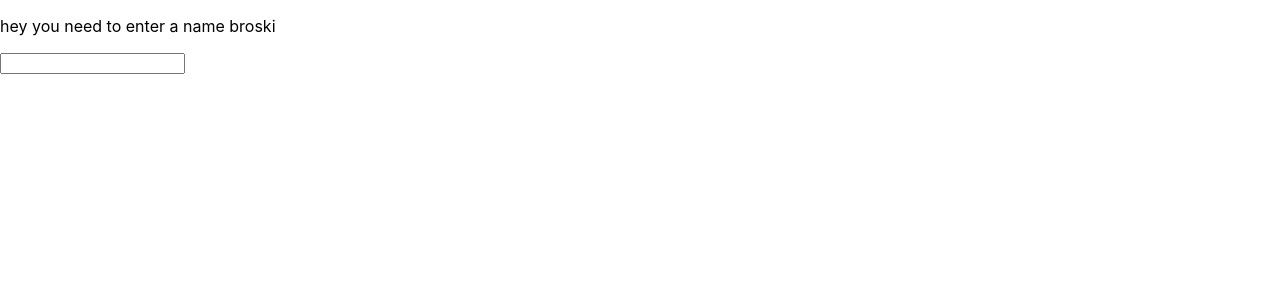
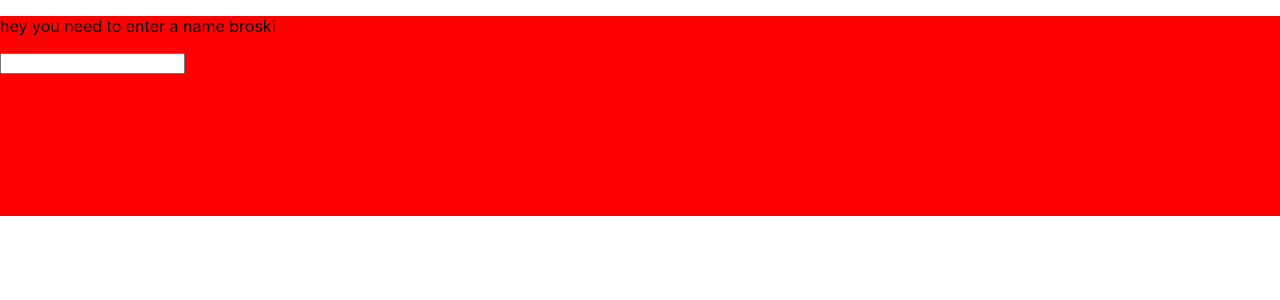
Before and after one commit to maxrchung/skr, a React (Create React App) app in the folder frontend/: page / in a window 1280 px wide. Shown: the top 300 px of the page. Built offline with nearby package versions, Linux system fonts and the light colour scheme.

Commit message:
add css example

```diff
--- a/frontend/src/App.css
+++ b/frontend/src/App.css
@@ -1,3 +1,8 @@
+.skr-name {
+  background-color: red;
+  height: 200px;
+}
+
 .App {
   text-align: center;
 }
--- a/frontend/src/App.js
+++ b/frontend/src/App.js
@@ -31,7 +31,7 @@ function App() {
 
   if (!name) {
     return (
-      <div>
+      <div className="skr-name">
         <p>hey you need to enter a name broski</p>
         <Input name={name} setName={setName} />
       </div>
```
